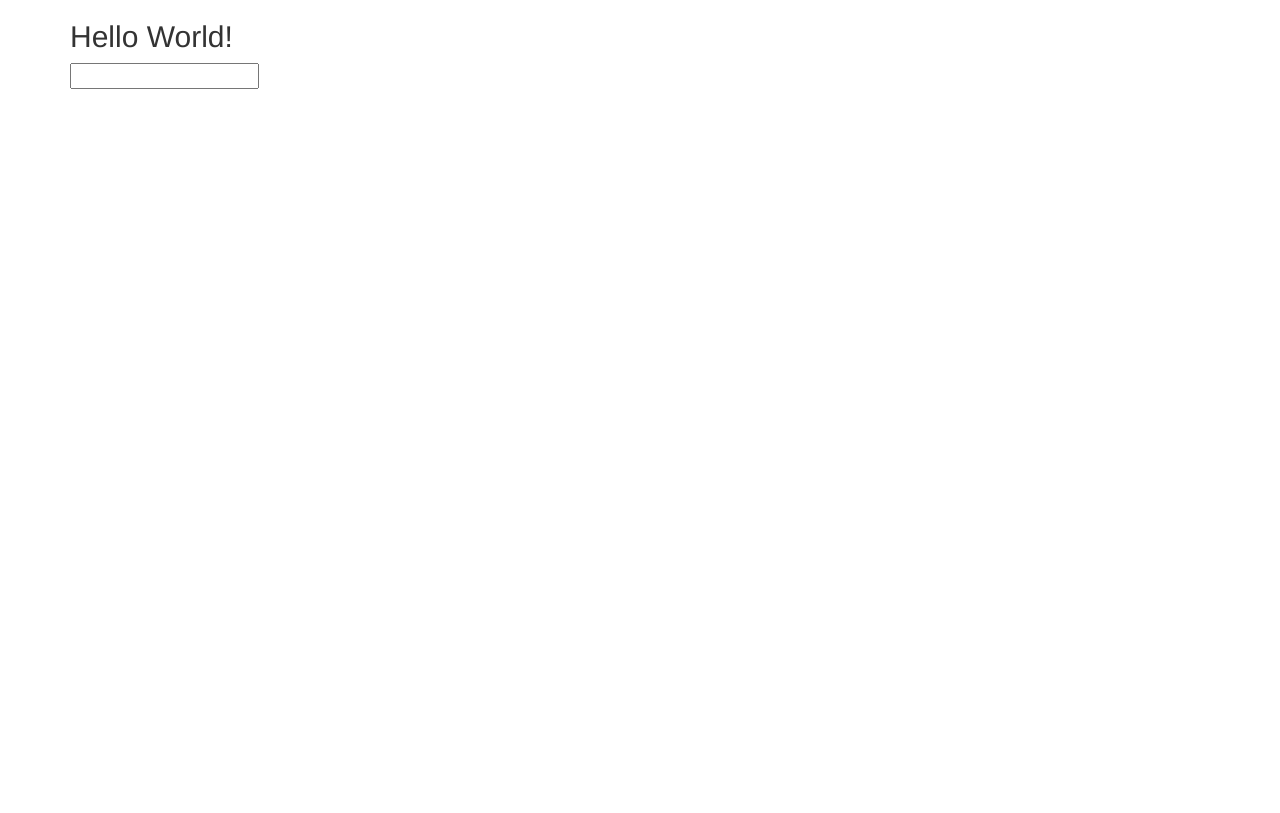
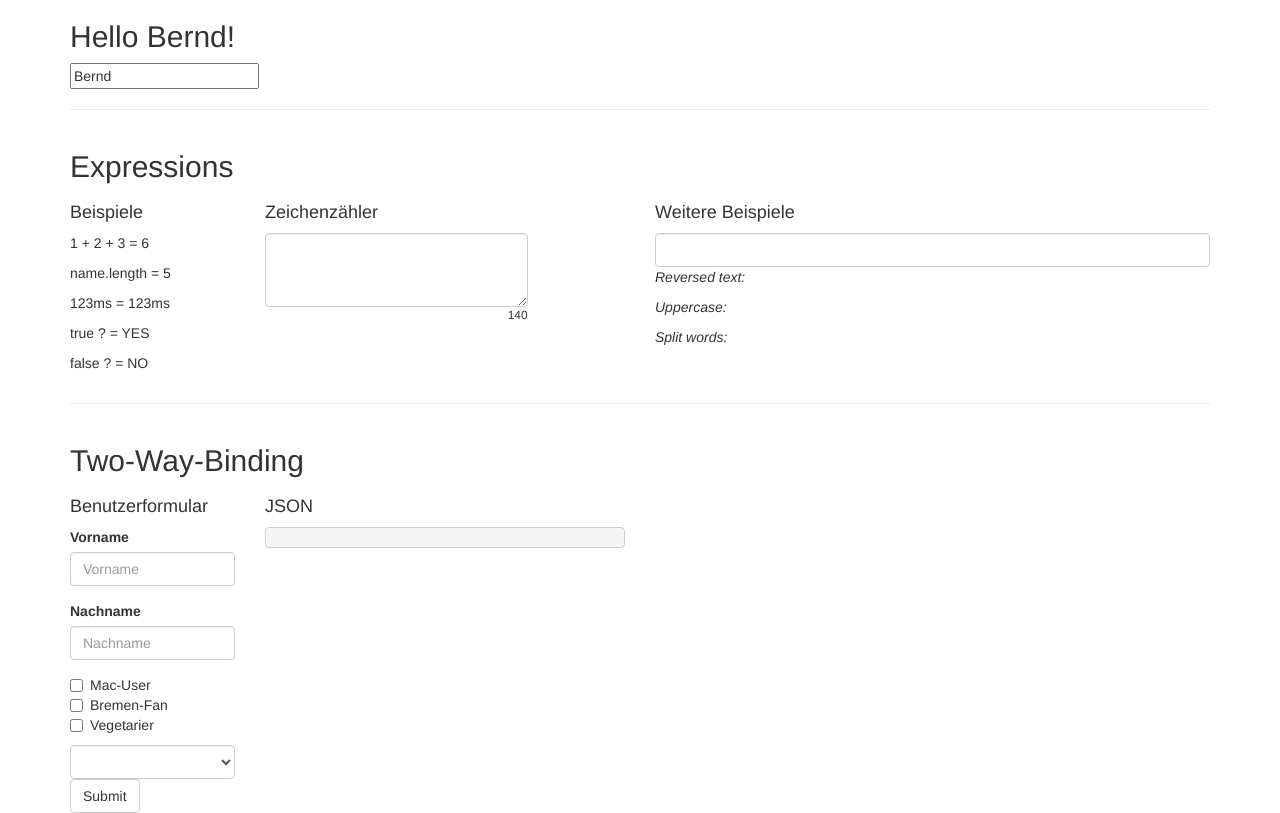
Before and after one commit to tilmanpotthof/angular-workshop-examples, a website: page example-pages/helloWorld.html in a window 1280 px wide. Drawn offline with nearby package versions, Linux system fonts and the light colour scheme.

Commit message:
expression and databinding examples

```diff
--- a/example-pages/helloWorld.html
+++ b/example-pages/helloWorld.html
@@ -8,12 +8,82 @@
   <script src="../node_modules/angular/angular.js"></script>
   <script src="http://localhost:35729/livereload.js"></script>
 </head>
-<body>
+<body ng-app>
 
-<div class="container">
-  <h2>Hello World!</h2>
-  <input type="text" />
-</div>
+<div class="container" ng-init="name = 'Bernd'">
+  <div class="row">
+    <div class="col-xs-4">
+      <h2>Hello {{ name }}!</h2>
+      <input type="text" ng-model="name" />
+    </div>
+  </div>
+  <hr/>
+  <div class="row">
+    <h2 class="col-xs-12">Expressions</h2>
+    <div class="col-xs-2">
+      <h4>Beispiele</h4>
+      <p>1 + 2 + 3 = {{ 1 + 2 + 3 }}</p>
+      <p>name.length = {{ name.length }}</p>
+      <p>123ms = {{ 123 + 'ms'}}</p>
+      <p>true ? = {{ true ? 'YES' : 'NO' }}</p>
+      <p>false ? = {{ false ? 'YES' : 'NO' }}</p>
+    </div>
+    <div class="col-xs-3">
+      <h4>Zeichenzähler</h4>
+      <textarea ng-model="myText" class="form-control" rows="3"></textarea>
+      <div class="small text-right">
+        {{ 140 - myText.length }}
+      </div>
+    </div>
+    <div class="col-xs-6 col-xs-offset-1">
+      <h4>Weitere Beispiele</h4>
+      <input type="text" ng-model="someText" class="form-control" />
+      <p><em>Reversed text:</em> {{ someText.split("").reverse().join("") }}</p>
+      <p><em>Uppercase:</em> {{ someText.toUpperCase() }}</p>
+      <p><em>Split words:</em> {{ someText.split(" ") }}</p>
+    </div>
+  </div>
+  <hr/>
+  <div class="row">
+    <h2 class="col-xs-12">Two-Way-Binding</h2>
+    <div class="col-xs-2">
+      <h4>Benutzerformular</h4>
+      <form>
+        <div class="form-group">
+          <label for="vorname">Vorname</label>
+          <input type="text" ng-model="user.vorname" class="form-control" id="vorname" placeholder="Vorname">
+        </div>
+        <div class="form-group">
+          <label for="nachname">Nachname</label>
+          <input type="text" ng-model="user.nachname" class="form-control" id="nachname" placeholder="Nachname">
+        </div>
+        <div class="checkbox">
+          <label>
+            <input type="checkbox" ng-model="user.macUser"> Mac-User
+          </label>
+          <label>
+            <input type="checkbox" ng-model="user.bremenFan"> Bremen-Fan
+          </label>
+          <label>
+            <input type="checkbox" ng-model="user.vegetarier"> Vegetarier
+          </label>
+        </div>
+        <select class="form-control" ng-model="user.lieblingsessen">
+          <option>Pizza</option>
+          <option>Pommes</option>
+          <option>Salat</option>
+        </select>
+        <button type="submit" class="btn btn-default">Submit</button>
+      </form>
+    </div>
+    <div class="col-xs-4">
+      <h4>JSON</h4>
+      <pre><code>{{ user | json}}</code></pre>
+    </div>
+
+  </div>
+
+
 
 </body>
 </html>
```
